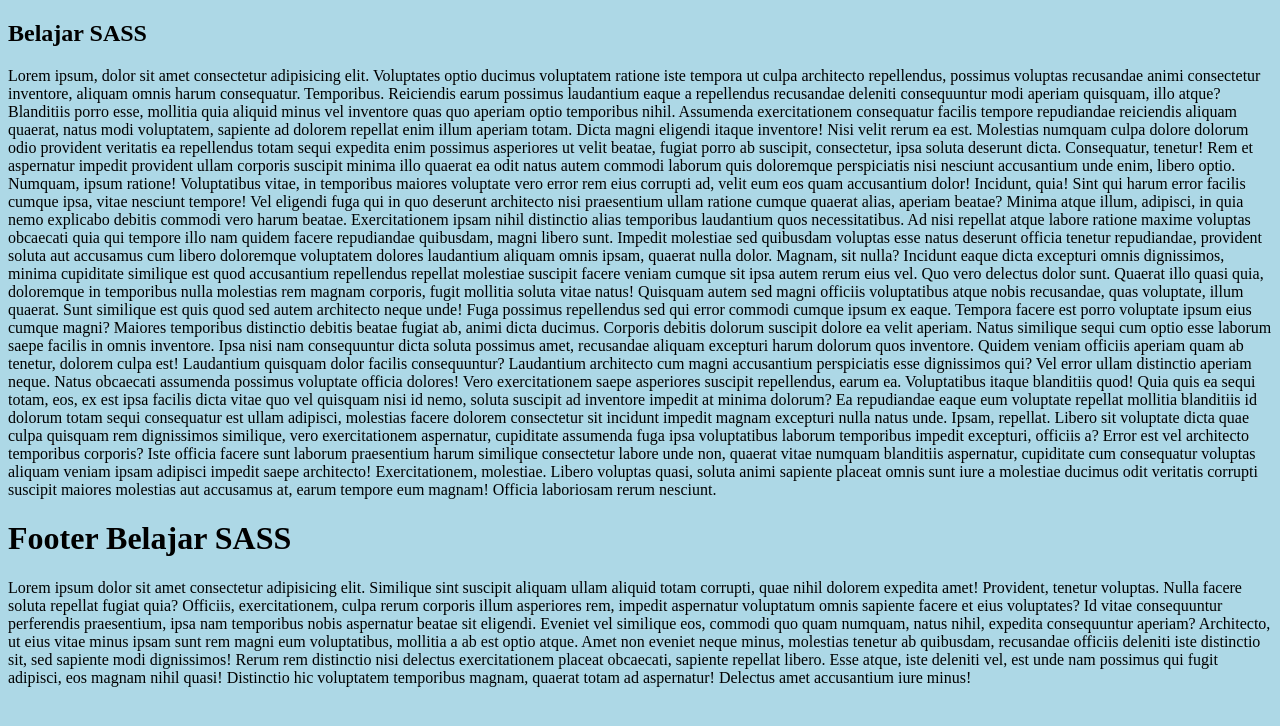
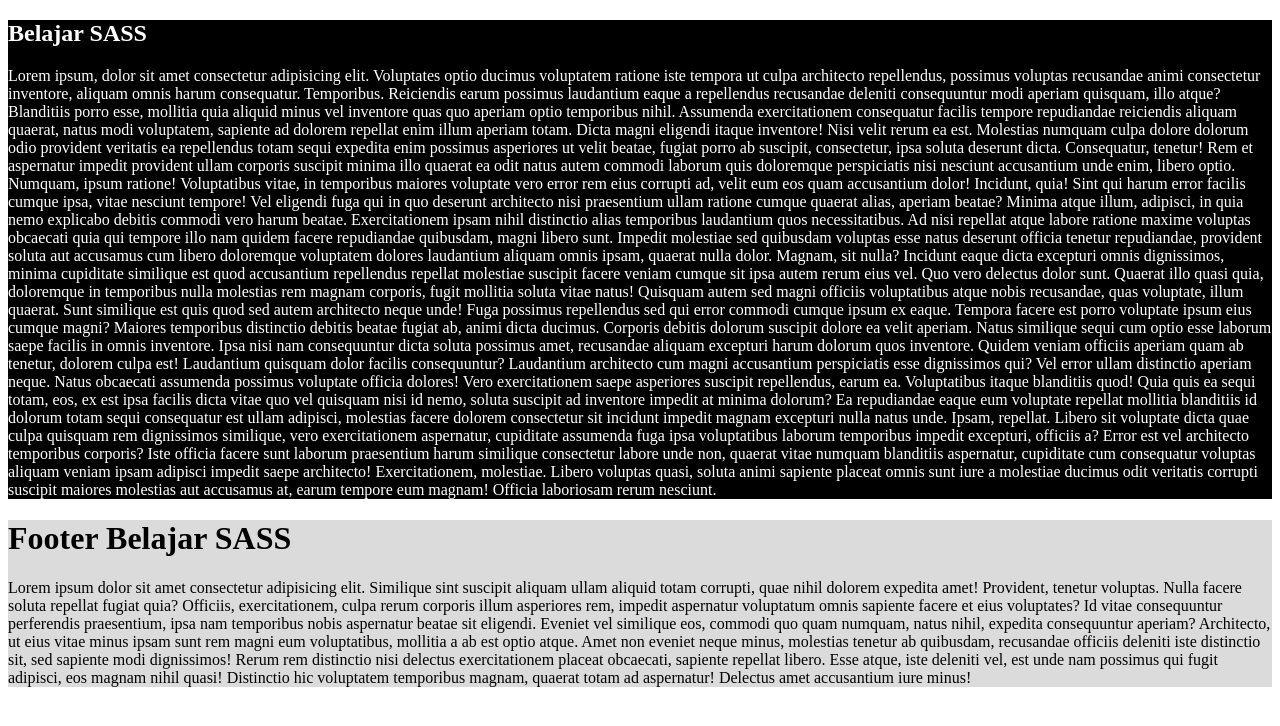
Before and after one commit to imfaditya/sass-webpack, a website built with webpack: page src/index.html in a window 1280 px wide. Built offline with nearby package versions, Linux system fonts and the light colour scheme.

Commit message:
implementasi variable dan behavior

```diff
--- a/src/styles/style.scss
+++ b/src/styles/style.scss
@@ -1,3 +1,76 @@
+// Variable di CSS
+
+/*
+:root {
+  --warna1: black;
+  --warna2: white;
+}
+
 body {
-  background-color: lightblue;
+  background-color: var(--warna1);
 }
+
+h1, p {
+  color: var(--warna2);
+}
+*/
+
+
+// Variable di SASS
+// $warna3: grey;
+// $warna1: null;
+
+// body {
+//   $warna1: black !global;
+//   $warna2: pink;
+
+//   .main {
+//     background-color: $warna1;
+//   }
+
+//   h1, p {
+//     color: $warna2;
+//   }
+// }
+
+// footer {
+//   background-color: $warna3;
+
+//   h1, p {
+//     color: $warna1;
+//   }
+// }
+
+
+// Map di SASS
+// $dark-background: black;
+// $dark-text: white;
+
+// $light-background:white;
+// $light-text: black;
+
+$dark: (
+  'background': black,
+  'text': white,
+);
+
+$light: (
+  'background': rgb(219, 219, 219),
+  'text': black
+);
+
+.main {
+  background-color: map-get($map: $dark, $key: 'background');
+
+  h1, p {
+    color: map-get($map: $dark, $key: 'text');
+  }
+}
+
+footer {
+  background-color: map-get($map: $light, $key: 'background');
+
+  h1, p {
+    color: map-get($map: $light, $key: 'text');
+  }
+}
```
Also changed, not shown: 1 other file.
